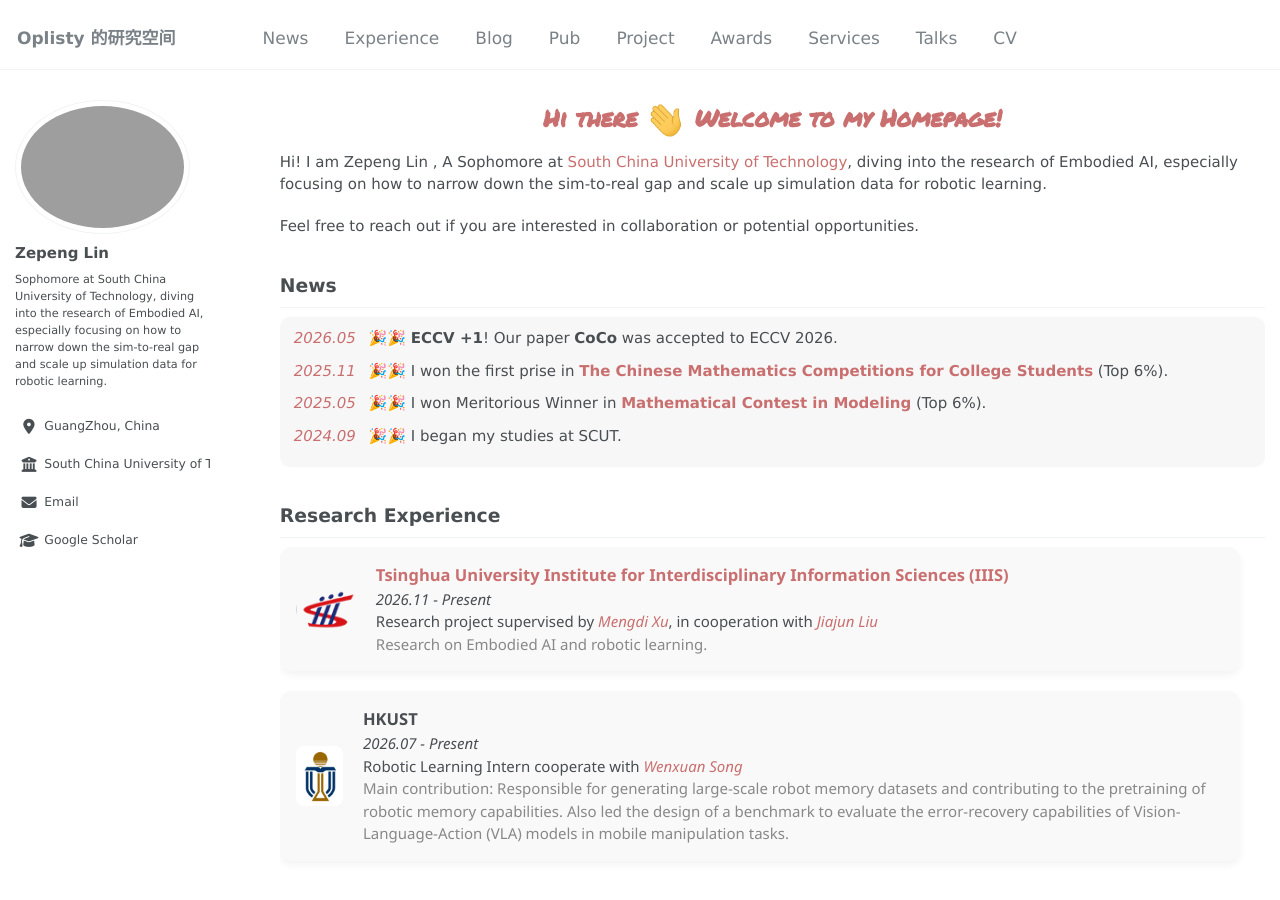
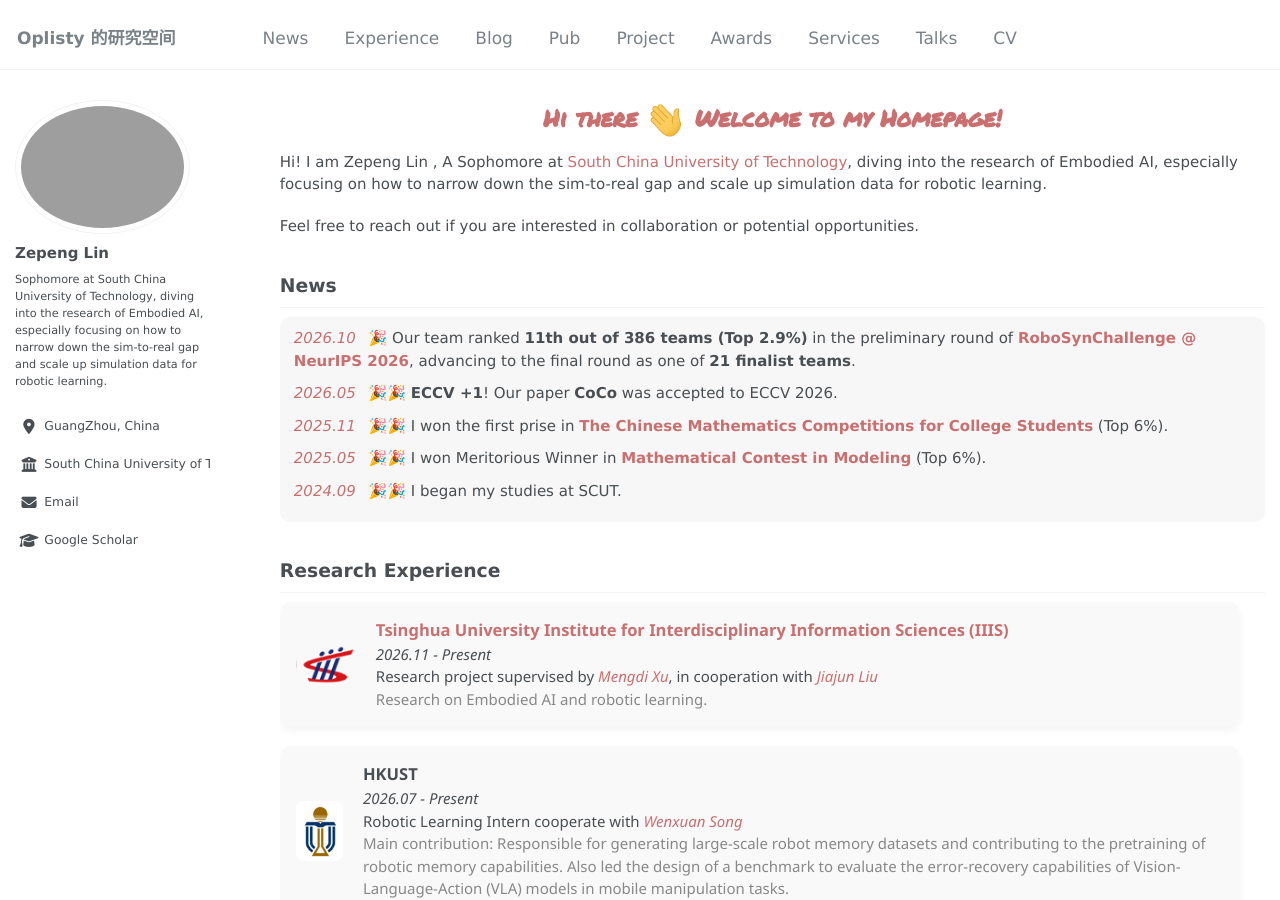
Before and after one commit to oplisty/oplisty.github.io, a Jekyll site: the page built from _pages/about.md, in a window 1280 px wide and 900 px high. Built offline with Jekyll 4.4.1, drawn with Linux system fonts in a browser that asks for light colours; some web fonts are replaced; some of the changed text lies outside the part shown.

Commit message:
Add RoboSynChallenge finalist achievement

```diff
--- a/_pages/about.md
+++ b/_pages/about.md
@@ -17,6 +17,8 @@
 ---------------
 <div class="news-box">
   <ul class="news-list">
+
+<li><span class="news-date"><em>2026.10</em></span> 🎉 Our team ranked <strong>11th out of 386 teams (Top 2.9%)</strong> in the preliminary round of <strong><a href="https://robosyn-bench.net/" target="_blank" rel="noopener noreferrer">RoboSynChallenge @ NeurIPS 2026</a></strong>, advancing to the final round as one of <strong>21 finalist teams</strong>.</li>
 
 <li><span class="news-date"><em>2026.05</em></span> 🎉🎉 <strong>ECCV +1</strong>! Our paper <strong>CoCo</strong> was accepted to ECCV 2026.</li>
 
@@ -430,6 +432,7 @@
 
 Awards
 --------
+- *2026.10*, <strong>Finalist</strong>, <strong><a href="https://robosyn-bench.net/" target="_blank" rel="noopener noreferrer">RoboSynChallenge @ NeurIPS 2026</a></strong> — Preliminary round: <strong>11 / 386 teams (Top 2.9%)</strong>.
 - *2025.11*, The first prise in <strong><a href="https://www.cms.org.cn/Home/comp/comp_details/id/1434.html">The Chinese Mathematics Competitions for College Students</a></strong> (Top 6%).
 - *2025.05*, Meritorious Winner in <strong><a href="https://www.comap.com/contests/mcm-icm">Mathematical Contest in Modeling</a></strong> (Top 6%).
 
```
